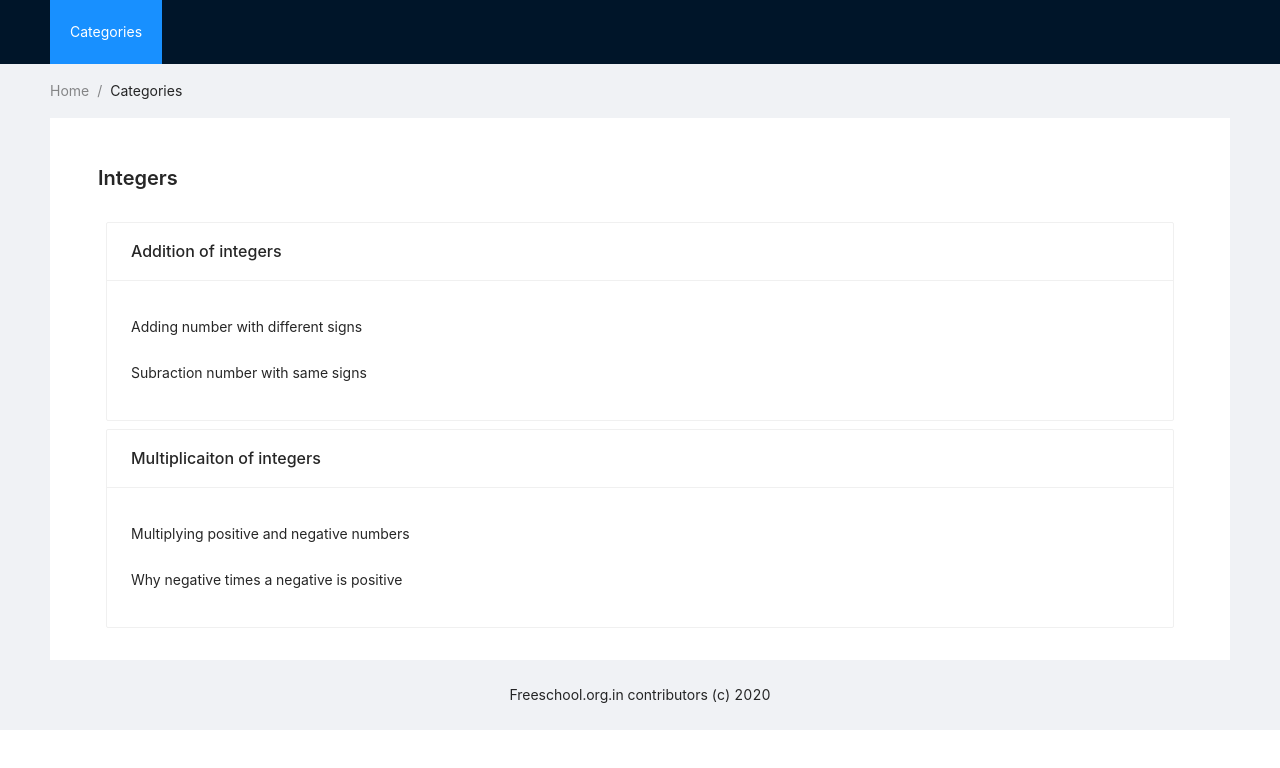
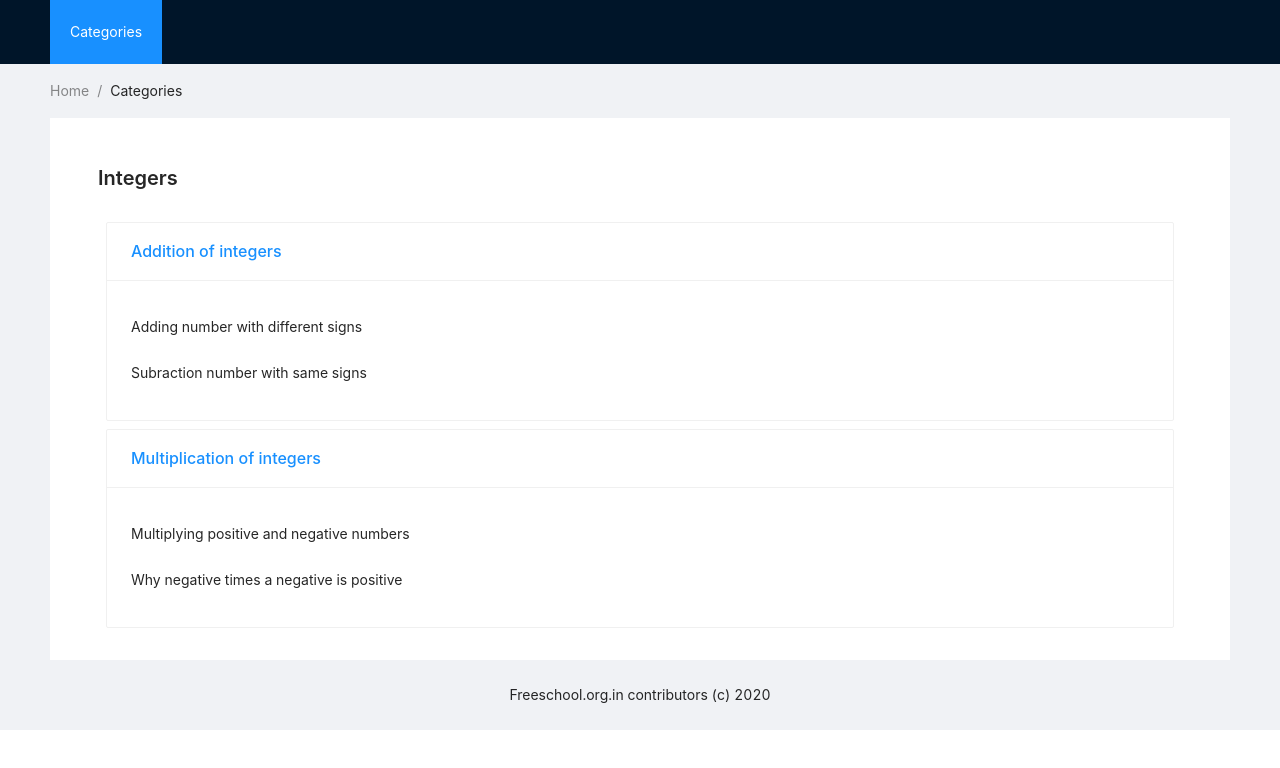
Before and after one commit to apvinit/freeschool_studio, a React (Create React App) app: page /categories/1/courses/1/modules/1/lessons in a window 1280 px wide. Shown: the top 768 px of the page. Built offline with nearby package versions, Linux system fonts and the light colour scheme.

Commit message:
add link to lesson content page
add lesson form modal template

```diff
--- a/src/lesson/ModuleLessonList.js
+++ b/src/lesson/ModuleLessonList.js
@@ -8,26 +8,26 @@ export default function ModuleLessonList() {
     <>
       <PageHeader title="Integers" />
       <Card style={{ margin: '8px 32px' }}
-        title="Addition of integers"
+        title={<Link to={`${location.pathname}/1/contents`}>Addition of integers</Link>}
       >
         <List>
-          <Link to={`${location.pathname}/content-id`}>
+          <Link to={`${location.pathname}/1/contents/22`}>
             <List.Item >Adding number with different signs</List.Item>
           </Link>
-          <Link to={`${location.pathname}/content-id`} >
+          <Link to={`${location.pathname}/2/contents/12`} >
             <List.Item>Subraction number with same signs</List.Item>
           </Link>
         </List>
       </Card>
 
       <Card style={{ margin: '8px 32px' }}
-        title="Multiplicaiton of integers"
+        title={<Link to={`${location.pathname}/1/contents`}>Multiplication of integers</Link>}
       >
         <List>
-          <Link to={`${location.pathname}/content-id`} >
+          <Link to={`${location.pathname}/1/contents/2`} >
             <List.Item>Multiplying positive and negative numbers</List.Item>
           </Link>
-          <Link to={`${location.pathname}/content-id`} >
+          <Link to={`${location.pathname}/1/contents/3`} >
             <List.Item>Why negative times a negative is positive</List.Item>
           </Link>
         </List>
```
Also changed, not shown: src/lesson/AddLesson.js (added).
